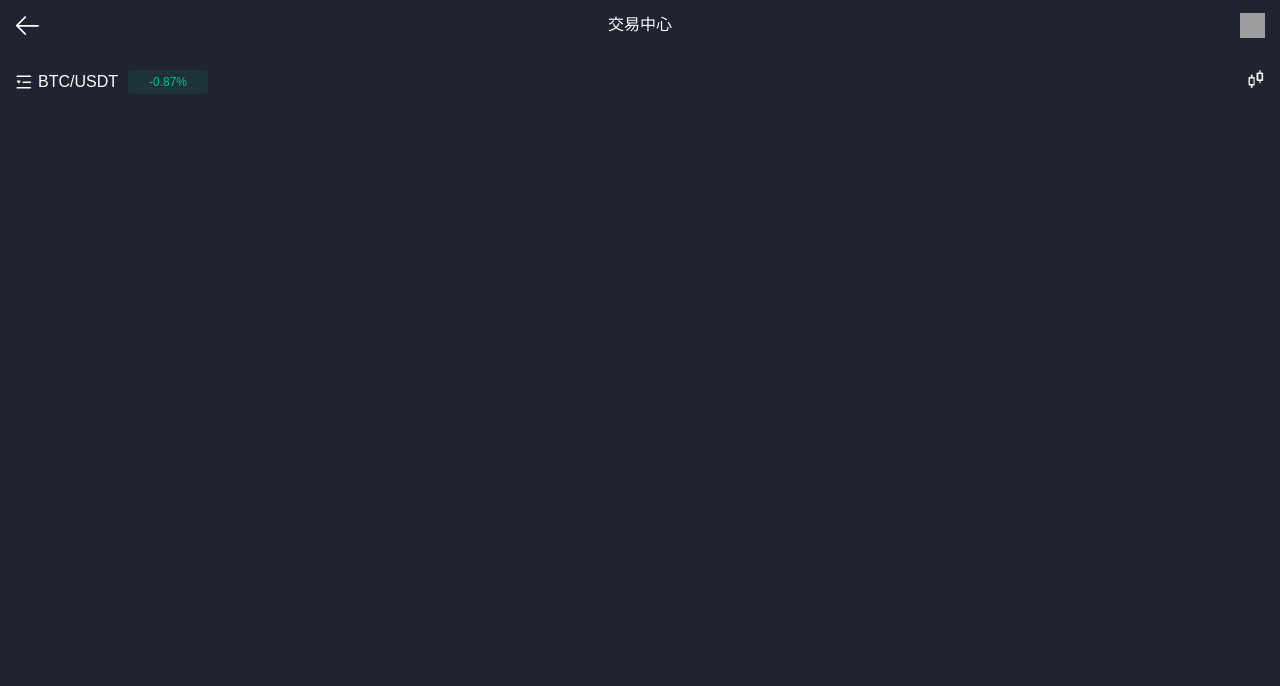
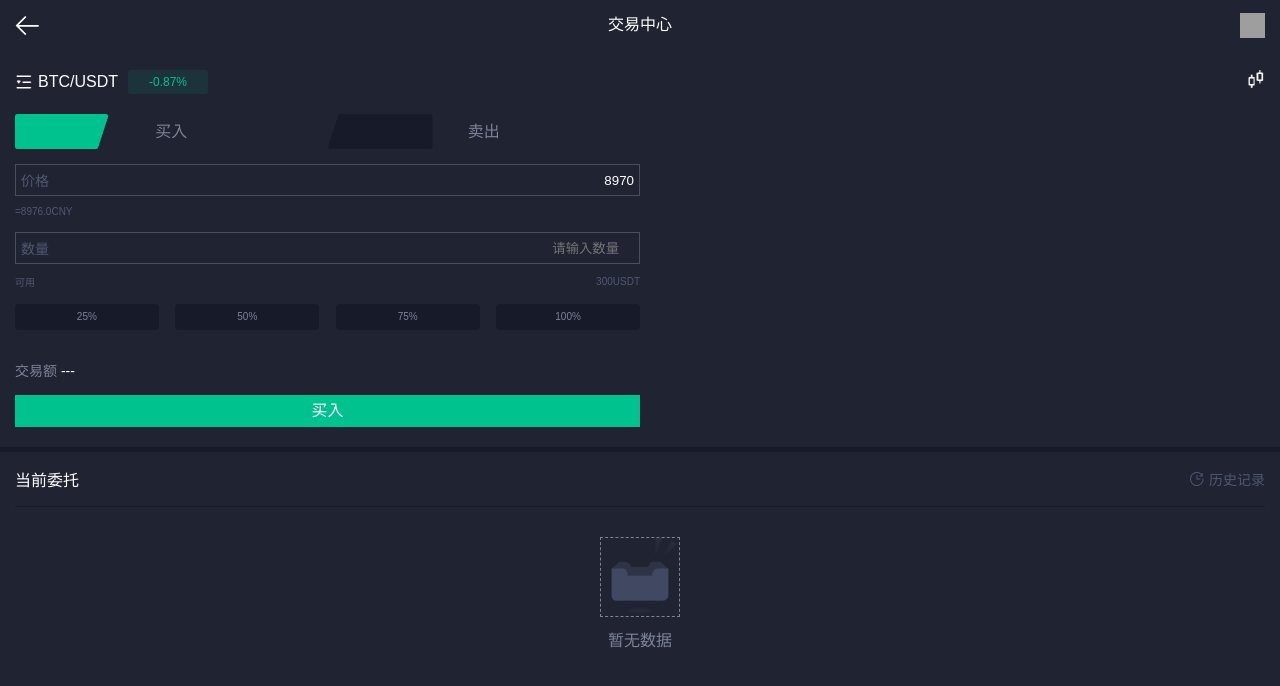
Before and after one commit to Gringe920/CTC-Wallet, a Vue app: page /trade in a window 1280 px wide. Shown: the top 686 px of the page. Built offline with nearby package versions, Linux system fonts and the light colour scheme; grey boxes are pictures that could not be loaded.

Commit message:
夜来风雨声

```diff
--- a/src/assets/css/common.scss
+++ b/src/assets/css/common.scss
@@ -44,5 +44,5 @@ body, html, #app {
   user-select: none;
   background: #1F2332;
   width: 100%;
-  height: 100%;
+  // height: 100%;
 }
--- a/src/assets/css/config.scss
+++ b/src/assets/css/config.scss
@@ -10,6 +10,7 @@ $color2:#828A95;
 $color3:#515871;
 $bg2:rgba(50,54,69,0.6);
 $border:rgba(255,255,255,0.05);
+$border3:rgba(255,255,255,0.2);
 $border2:#323645;
 $bg3:rgba(0,0,0,0.3);
 $bg4:rgba(0,0,0,0.5);
--- /dev/null
+++ b/src/components/empty.vue
@@ -0,0 +1,36 @@
+<template>
+  <section class="empty">
+    <div class="imgbox">
+         <img src="../assets/images/blank_page@2x.png" alt="" srcset="">
+    </div>
+    <div class="text">暂无数据</div>
+  </section>
+</template>
+<script>
+export default {
+  name:'empty'
+}
+</script>
+<style lang="scss" scoped>
+.empty{
+  display: flex;
+  justify-content: center;
+  align-items: center;
+  flex-direction: column;
+  padding: 30px;
+  color: $color1;
+  .imgbox{
+    width: 80px;
+    height: 80px;
+    display: flex;
+    justify-content:center;
+    align-items: center;
+    margin-bottom: 10px;
+    border: 1px dashed $color1;
+    img{
+      width: 80px;
+      height: 80px;
+    }
+  }
+}
+</style>
--- a/src/plugins/components.js
+++ b/src/plugins/components.js
@@ -2,6 +2,9 @@ import Vue from 'vue';
 const header = () => import(/* webpackChunkName: "header" */ '../components/header');
 const button = () => import(/* webpackChunkName: "header" */ '../components/button');
 const qrcode = () => import(/* webpackChunkName: "header" */ '../components/qrcode');
+const empty = () => import(/* webpackChunkName: "empty" */ '../components/empty');
+
 Vue.component('Header', header);
 Vue.component('rButton', button);
 Vue.component('rQrcode', qrcode);
+Vue.component('Empty', empty);
--- a/src/views/trade/buy-sell.vue
+++ b/src/views/trade/buy-sell.vue
@@ -1,16 +1,139 @@
 <template>
   <section class="buysell">
+    <div class="type">
+      <div class="buy">买入</div>
+      <div class="sell">卖出</div>
+    </div>
+    <div class="price">
+      <div>价格</div>
+      <input type="text" placeholder="请输入价格" v-model="price" >
+    </div>
+    <div class="yue">=8976.0CNY</div>
+    <div class="price">
+       <div >数量</div>
+      <input type="Number" placeholder="请输入数量" v-model="num">
+
+    </div>
+    <div class="yue">
+      <span>可用</span>
+      <span>{{cannum}}usdt</span>
+    </div>
+    <div class="changnum">
+      <div :class="num == cannum*item ? 'changnumactive':''" v-for="item in percents" :key="item" @click="changenum(item)">{{item*100}}%</div>
+    </div>
+    <div class="allmoney">交易额
+      <span>---</span>
+    </div>
+    <div class="btn2">买入</div>
   </section>
 </template>
 <script>
 export default {
-  name:'buysell'
-}
+  name: "buysell",
+  data(){
+    return{
+      num:'',
+      cannum:300,
+      price:8970,
+      percents:[0.25,0.5,0.75,1]
+    }
+  },
+  methods:{
+    changenum(item){
+      this.num =this.cannum*item;
+    }
+  }
+};
 </script>
+<style lang="scss" scoped>
 
-<style lang="scss" scoped>
-.buysell{
+.buysell {
   color: $color1;
-  // margin-top: 100px;
+  width: 50%;
+  padding-left: 15px;
+  .type{
+    display: flex;
+    div{
+        height: 35px;
+         width: 50%;
+         line-height: 35px;
+         text-align: center;
+        //  border: 1px solid red;
+
+    }
+    .buy{
+       background: url('../../assets/images/buy_bj_press@2x.png');
+           background-repeat: no-repeat;
+         background-size: contain;
+    }
+    .sell{
+      background: url('../../assets/images/sell_bj@2x.png');
+          background-repeat: no-repeat;
+         background-size: contain;
+    }
+  }
+  .price{
+    display: flex;
+    justify-content: space-between;
+    padding: 0 5px;
+    height: 32px;
+    align-items: center;
+    border: 1px solid $border3;
+    margin: 15px 0 10px 0;
+    div{
+      font-size: 14px;
+      color: $color3;
+    }
+    input{
+      height: 100%;
+      background: none;
+      color: $white;
+      border: none;
+      width: 70%;
+      text-align: right;
+    }
+  }
+  .yue{
+    display: flex;
+    justify-content: space-between;
+    align-items: center;
+    color:$color3;
+    font-size: 10px;
+  }
+  .changnum{
+    display: flex;
+    justify-content: space-between;
+    align-items: center;
+    margin-top: 15px;
+    .changnumactive{
+      background: $active;
+      color:$white;
+    }
+    div{
+       color: $color1;
+      width:23%;
+      font-size: 10px;
+      height:26px;
+      line-height: 26px;
+      background:$nav-bg;
+      border-radius:4px;
+      text-align: center;
+    }
+  }
+  .allmoney{
+    font-size: 14px;
+    margin-top: 30px;
+    span{
+      color: $white;
+    }
+  }
+  .btn2{
+    margin-top:15px;
+    background: $active;
+    color: $white;
+    text-align: center;
+    height: 32px;
+    line-height: 32px;
+  }
 }
 </style>
--- a/src/views/trade/entrust.vue
+++ b/src/views/trade/entrust.vue
@@ -1,6 +1,15 @@
 <template>
   <section class="entrust">
-
+    <div class="nav">
+      <div class="nav-l">当前委托</div>
+      <div class="nav-r">
+        <img src="../../assets/images/transaction_record@2x.png" alt="" srcset="">
+        <span>历史记录</span>
+      </div>
+    </div>
+    <div class="content">
+      <Empty></Empty>
+    </div>
   </section>
 </template>
 <script>
@@ -10,6 +19,30 @@ export default {
 </script>
 <style lang="scss" scoped>
 .entrust{
-
+  margin-top: 20px;
+  border-top: 5px solid $nav-bg;
+  padding: 0 15px;
+  .nav{
+    padding: 15px 0;
+    border-bottom: 1px solid $nav-bg;
+    display: flex;
+    justify-content: space-between;
+    align-items: center;
+    .nav-l{
+      color: $white;
+      font-size: 16px;
+    }
+    .nav-r{
+      display: flex;
+      align-items: center;
+      img{
+        width: 14px;
+        height: 14px;
+        margin-right: 5px;
+      }
+      color: $color3;
+      font-size: 14px;
+    }
+  }
 }
 </style>
```
